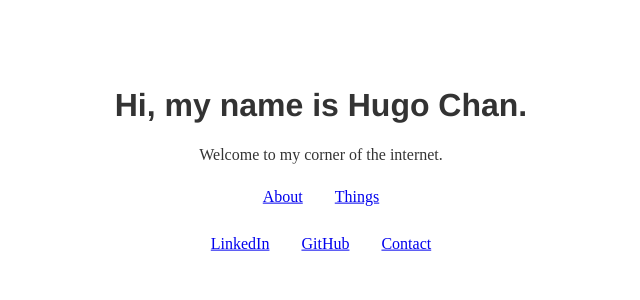
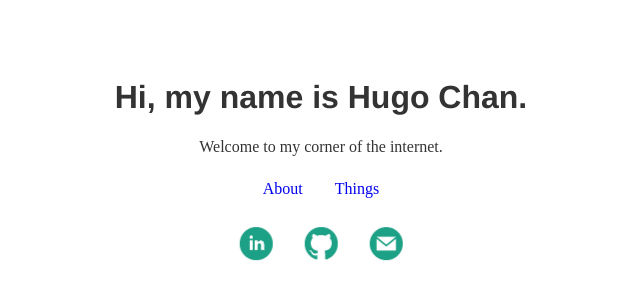
Before and after one commit to hugo-chan/hugo-chan.github.io, a Gatsby site: page / in a window 1280 px wide. Shown: the part 144-444 px from the top of the page, without its empty margins (319-959 px from the left). Built offline with nearby package versions, Linux system fonts and the light colour scheme; Gatsby itself is replaced by a stand-in of ours; what typography-theme-fairy-gates would draw is missing.

Commit message:
changed links to icons

```diff
--- a/gatsby-config.js
+++ b/gatsby-config.js
@@ -16,7 +16,7 @@ module.exports = {
     {
       resolve: `gatsby-plugin-manifest`,
       options: {
-        icon: `static/favicon.png`
+        icon: `static/icons/favicon.png`
       }
     },
     `gatsby-plugin-react-helmet`,
--- a/src/components/bottomarrow.js
+++ b/src/components/bottomarrow.js
@@ -10,7 +10,7 @@ export default function BottomArrow(props) {
   return (
     <div className={style.bottomDiv}>
         <a href={props.link} style={{backgroundImage:"none", margin:"auto"}}>
-            <img className={style.arrow} src="/hidden/arrow.jpg" alt="Next page"></img>
+            <img className={style.arrow} src="/icons/arrow.jpg" alt="Next page"></img>
         </a>
     </div>
   )
--- a/src/components/links/link.js
+++ b/src/components/links/link.js
@@ -2,6 +2,7 @@ import React from "react"
 import AniLink from "gatsby-plugin-transition-link/AniLink"
 import { Link } from "gatsby"
 
+import style from "../../styles/index.module.css"
 
 /**
  * List item that is a link that produces a transition
--- a/src/components/toparrow.js
+++ b/src/components/toparrow.js
@@ -10,7 +10,7 @@ export default function TopArrow(props) {
   return (
     <div className={style.topDiv}>
         <a href={props.link} style={{backgroundImage:"none", margin:"auto"}}>
-            <img className={style.arrowUpsideDown} src="/hidden/arrow.jpg" alt="Previous page"></img>
+            <img className={style.arrowUpsideDown} src="/icons/arrow.jpg" alt="Previous page"></img>
         </a>
     </div>
   )
--- a/src/pages/index.js
+++ b/src/pages/index.js
@@ -23,9 +23,15 @@ export default function Home() {
       </ul>
       <br></br>
       <ul className={style.fade2sd} style={{ textAlign: `center`, margin: `auto`, listStyle: `none`, display: `flex`, justifyContent: "center"}}>
-        <ListLink _marginRight="2rem" to="https://www.linkedin.com/in/hugo-chan/">LinkedIn</ListLink>
-        <ListLink _marginRight="2rem" to="https://github.com/hugo-chan/">GitHub</ListLink>
-        <LastLink to="mailto:hugochan@uchicago.edu">Contact</LastLink>
+        <ListLink _marginRight="2rem" to="https://www.linkedin.com/in/hugo-chan/">
+          <img className={style.linkImg} src="icons/linkedin.jpg"></img>
+        </ListLink>
+        <ListLink _marginRight="2rem" to="https://github.com/hugo-chan/">
+          <img className={style.linkImg} src="icons/github.jpg"></img>
+        </ListLink>
+        <LastLink to="mailto:hugochan@uchicago.edu">
+          <img className={style.linkImg} src="icons/mail.jpg"></img>
+        </LastLink>
       </ul>
     </div>
   )
--- a/src/styles/index.module.css
+++ b/src/styles/index.module.css
@@ -1,3 +1,12 @@
+/*
+Global styles
+*/
+a {
+    text-decoration: none;
+    box-shadow: none;
+    background-image: none;
+}
+
 /*
 Index and Things homepage
 */
@@ -64,10 +73,20 @@ Index and Things homepage
 }
 
 /*
+Links
+*/
+
+.linkImg {
+    width: 33px;
+    height: 33px;
+    vertical-align: middle;
+}
+
+/*
 Next and previous page arrows
 */
 
-.topDiv{
+.topDiv {
     /* 12% from top, horizontally centered */
     position: fixed;
     top: 5%;
```
Also changed, not shown: src/components/links/linkbar.js (+10 -4 lines), static/icons/arrow.jpg (added), static/icons/favicon.png (renamed from static/favicon.png), static/icons/github.jpg (added), static/icons/github.png (added), static/icons/linkedin.jpg (added), static/icons/mail.jpg (added), static/icons/mail.png (added).
